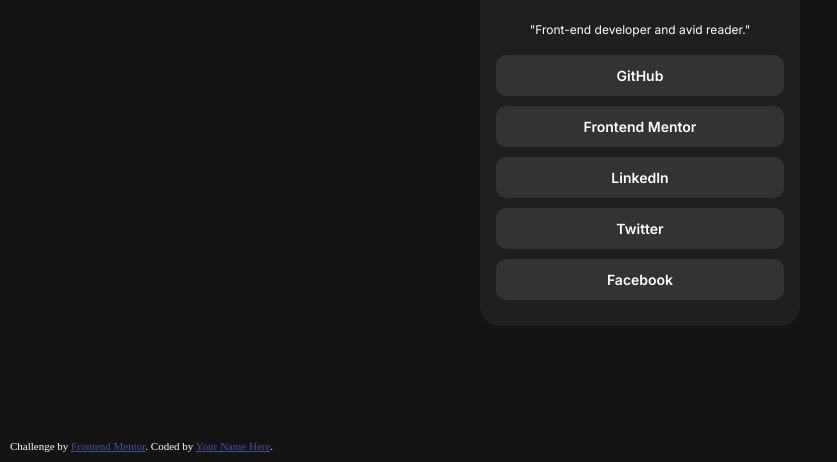
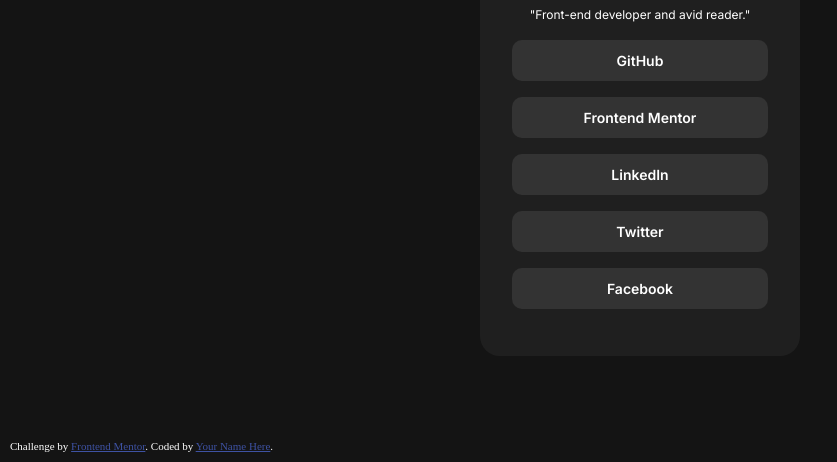
Before and after one commit to Filostkana/social-links-profile, a plain HTML site: page index.html in a window 1280 px wide. Shown: the part 338-800 px from the top of the page, without its empty margins (0-837 px from the left). Drawn offline with Linux system fonts and the light colour scheme.

Commit message:
update some spaceing

```diff
--- a/scss/_card.scss
+++ b/scss/_card.scss
@@ -4,7 +4,7 @@
     width: 32rem;
     text-align: center;
     border-radius: 2rem;
-    padding: 1.6rem;
+    padding: 3.16rem;
     background-color: $Grey800;
 }
 
@@ -39,13 +39,17 @@
 
 .social-links {
     list-style: none;
+
+    li {
+        margin-bottom: 1.6rem;
+    }
+
     a {
         display: block;
         font-size: 1.4rem;
         font-weight: 600;
         line-height: 150%;
         text-decoration: none;
-        margin-bottom: 1rem;
         padding: 1rem 0;
         border-radius: 1rem;
         color: $White;
```
Also changed, not shown: assets/css/style.css, 1 other file.
